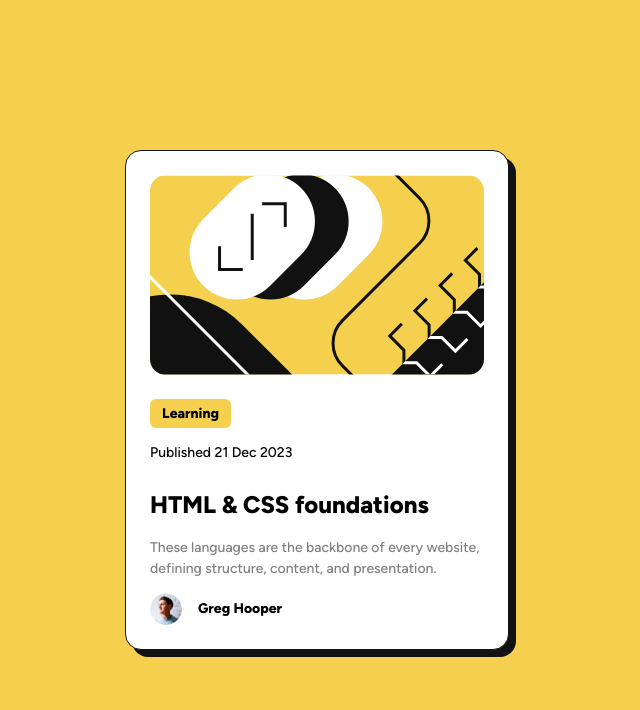
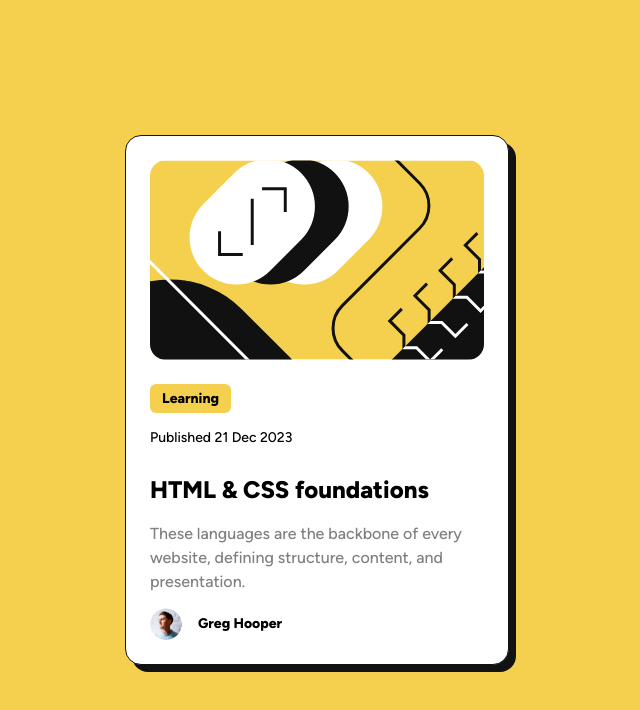
Before and after one commit to mickoymouse/blog-preview-card-main, a plain HTML site: page index.html in a window 1280 px wide. Shown: the whole page, without its empty margins (323-963 px from the left). Drawn offline with Linux system fonts and the light colour scheme.

Commit message:
Updated styles.

```diff
--- a/style.css
+++ b/style.css
@@ -134,7 +134,7 @@ h6 {
 }
 
 .card-description {
-    font-size: var(--fs-body-s);
+    font-size: var(--fs-body);
     color: var(--clr-gray);
 }
 
```
